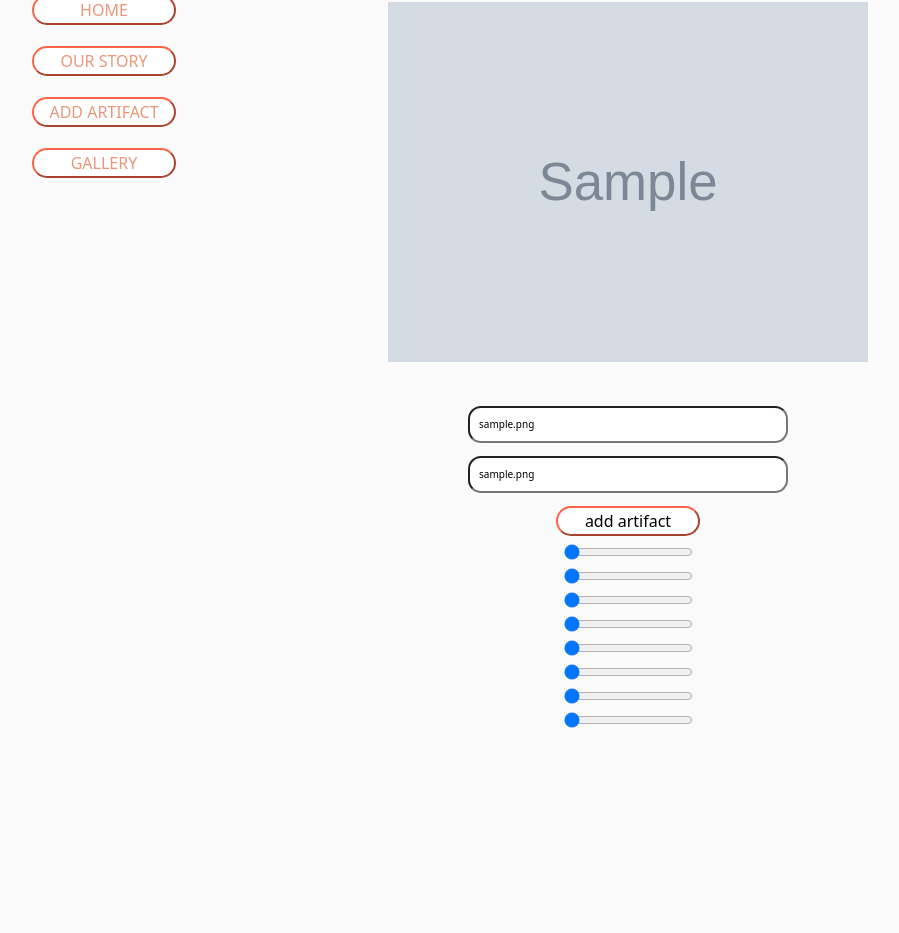
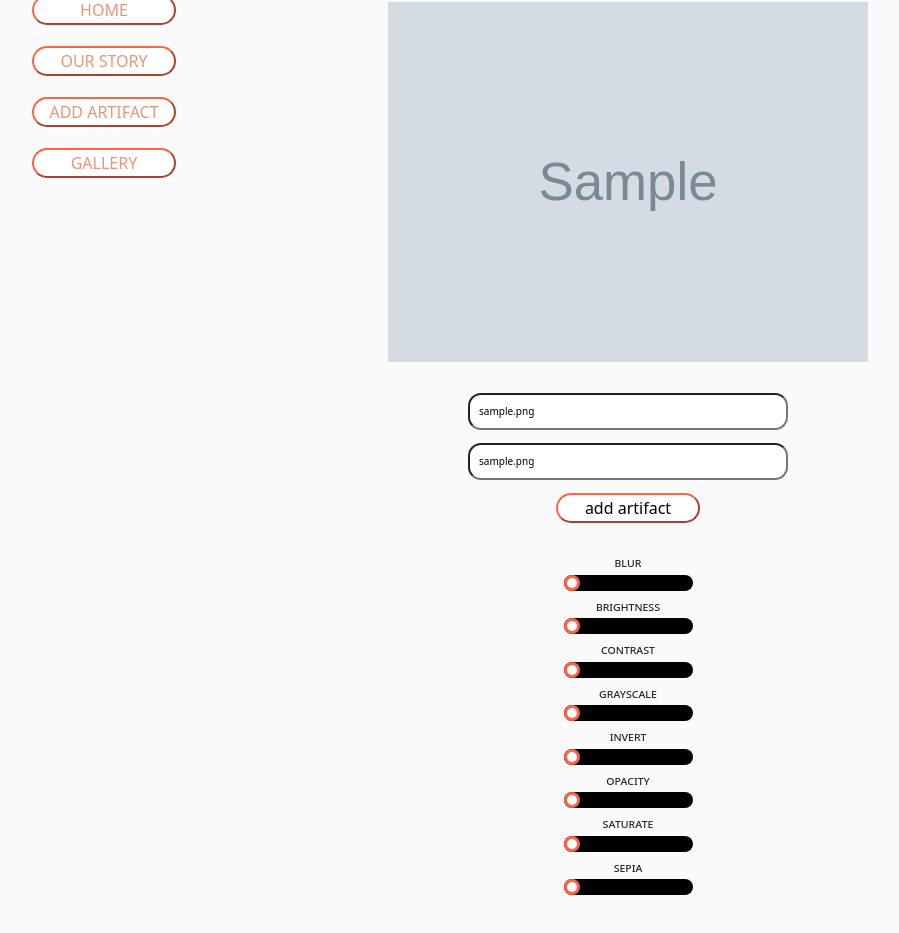
Before and after one commit to jasondoze/Inheritance-, a Django app: page /editartifact/1 in a window 1280 px wide. Shown: the part 179-1112 px from the top of the page, without its empty margins (12-911 px from the left). Before the commit the page ends 907 px from the top, so only its background shows below. Run offline with Django 3.2, Linux system fonts and the light colour scheme; tables that the repository leaves empty hold one stand-in row (values such as "Sample post"); grey boxes marked "Sample" are stand-in pictures; some libraries are stand-ins or nearby versions.

Commit message:
labels fixed and overall styles aligned/update to date

```diff
--- a/inheritance/inheritanceapp/forms.py
+++ b/inheritance/inheritanceapp/forms.py
@@ -8,9 +8,9 @@ from .models import *
 class ImageForm(forms.ModelForm):
     """Form for the image model"""
 
-    imgtitle = forms.CharField(widget=forms.TextInput(attrs={"placeholder": "  enter title", "class": "control-the-form"}))
-    imgdesc = forms.CharField(widget=forms.TextInput(attrs={"placeholder": "  enter description", "class": "control-the-form"}))
-    image = forms.FileField(widget=forms.ClearableFileInput(attrs={"class": "control-choosefile-btn"}))
+    imgtitle = forms.CharField(label=False, widget=forms.TextInput(attrs={"placeholder": "  enter title", "class": "control-the-form"}))
+    imgdesc = forms.CharField(label=False, widget=forms.TextInput(attrs={"placeholder": "  enter description", "class": "control-the-form"}))
+    image = forms.FileField(label=False, widget=forms.ClearableFileInput(attrs={"class": "control-choosefile-btn"}))
     class Meta:
         model = Artifact
         fields = ('artifact_id', 'imgtitle', 'imgdesc', 'image')
--- a/inheritance/inheritanceapp/static/style.css
+++ b/inheritance/inheritanceapp/static/style.css
@@ -120,7 +120,14 @@ button.btn.btn-primary:hover {
     transform: scale(1.15);
     background-color: darksalmon;
 }
-label {
+
+/* WHEN ACTIVE CODE BELOW OVERRIDES ALL TO NOT DISPLAY ANY LABELS */
+/* label {
+    display: none;
+} */
+
+/* CODE BELOW USES SPECIFICITY TO TARGET EXACT LABEL TO DISPLAY WHILE LABEL=FALSE APPLIED TO ATTRIBUTES IN FORMS FILE ALLOWS OTHER LABELS TO NOT DISPLAY */
+form#editArtifactFormDiv label {
     display: none;
 }
 h3 {
@@ -215,10 +222,14 @@ input#id_imgtitle, input#id_imgdesc, center {
     margin-bottom: .563rem;
     width: 50%;
 }
-input#id_image, input#file-upload-button {
+input#id_image {
     width: 25%;
     border-radius: .188rem;
     background-color: #FAFAFA;
+}
+input#file-upload-button,
+input#id_image.control-choosefile-btn {
+    width: 50%;
 }
 .control-the-form,
 input#id_imgtitle,
@@ -255,8 +266,7 @@ input#id_imgtitle:focus, input#id_imgdesc:focus, input#id_image:focus, input#fil
 }
 input#id_imgtitle,
 input#id_imgdesc,
-input#id_image,
-input#file-upload-button {
+input#id_image {
   margin: 0 auto;
 }
 input#id_imgtitle:focus, input#id_imgdesc:focus, input#id_image:focus {
@@ -265,7 +275,8 @@ input#id_imgtitle:focus, input#id_imgdesc:focus, input#id_image:focus {
 }
 center,
 #preloadedImg,
-#preloadImgEditBtn {
+#preloadImgEditBtn,
+.editPgFilterBtnsDiv {
   display: block;
   margin-left: auto;
   margin-right: auto;
@@ -276,17 +287,52 @@ h3.uploadSuccessText {
 }
 .uploadSuccessText,
 #preloadImgEditBtn,
-input#id_imgtitle,
 input#id_imgdesc {
     margin-top: .813rem;
+    margin-bottom: .813rem;
+}
+input#id_imgtitle {
+    margin-top: 6rem;
     margin-bottom: .813rem;
 }
 button#preloadImgEditBtn > a {
     color: black;
 }
+center form {
+    margin-top: -6rem;
+}
+.editPgFilterBtnsDiv {
+    margin-top: .05rem;
+}
 #editPageImageRender {
     width: 75%;
     margin-top: -25rem;
+}
+label.filterLabels {
+    font-size: small;
+    text-transform: lowercase;
+    font-variant: small-caps;
+
+    display: flex;
+    flex-wrap: wrap;
+    justify-content: center;
+}
+
+/* CODE BELOW CHANGES COLOR OF BACKGROUND NOT CIRCULAR SLIDER ELEMENT */
+input[type='range'] {
+    -webkit-appearance: none;
+    background-color: black;
+    border-radius: .5rem;
+    outline: none;
+}
+input[type=range]::-webkit-slider-thumb {
+    /* CODE LINE BEFORE REQUIRED TO NOT DISPLAY SLIDERS BEFORE SUBSEQUENT THEN ADDS SLIDERS BACK IN; NOTE MAY NOT WORK IN MOZILLA DESPITE ADD ABOVE */
+    -webkit-appearance: none;
+    border: .2rem solid tomato;
+    border-radius: 50%;
+    height: 1rem;
+    width: 1rem;
+    background-color: white;
 }
 .createdAtClass {
     font-size: xx-small;
--- a/inheritance/inheritanceapp/templates/editartifact.html
+++ b/inheritance/inheritanceapp/templates/editartifact.html
@@ -28,8 +28,8 @@
 <br/>
 <br/>
 <br/>
+
 <div id="addArtifactFormWrappingDiv">
-
     <center>
         <img src="{{ artifact.image.url}}" alt="connect" id="editPageImageRender">
         <form method="post" enctype="multipart/form-data" id="editArtifactFormDiv">
@@ -41,22 +41,22 @@
 </div>
 <br/>
 <div class="editPgFilterBtnsDiv">
-    <label>Blur</label>
-    <input type="range" min="0" max="100" value="0" step="1" onchange="applyFilter()" data-filter="blur" data-scale="px"/><br>
-    <label>Brightness</label>
-    <input type="range" min="0" max="200" value="0" step="1" onchange="applyFilter()" data-filter="brightness"  data-scale="%"><br>
-    <label>Contrast</label>
-    <input type="range" min="0" max="200" value="0" step="1" onchange="applyFilter()" data-filter="contrast" data-scale="%"/><br/>
-    <label>Grayscale</label>
-    <input type="range" min="0" max="100" value="0" step="1" onchange="applyFilter()" data-filter="grayscale" data-scale="%"/><br>
-    <label>Invert</label>
-    <input type="range" min="0" max="100" value="0" step="1" onchange="applyFilter()" data-filter="invert" data-scale="%"/><br/>
-    <label>Opacity</label>
-    <input type="range" min="0" max="100" value="0" step="1" onchange="applyFilter()" data-filter="opacity" data-scale="%"/><br/>
-    <label>Saturate</label>
-    <input type="range" min="1" max="100" value="1" step="1" onchange="applyFilter()" data-filter="saturate" data-scale="px"/><br>
-    <label>Sepia</label>
-    <input type="range" min="0" max="100" value="0" step="1" onchange="applyFilter()" data-filter="sepia" data-scale="px"/><br/>
+    <label class="filterLabels">Blur</label>
+    <input type="range" min="0" max="100" value="0" step="1" onchange="applyFilter()" data-filter="blur" data-scale="px" class="filterSliders"/><br>
+    <label class="filterLabels">Brightness</label>
+    <input type="range" min="0" max="200" value="0" step="1" onchange="applyFilter()" data-filter="brightness"  data-scale="%" class="filterSliders"/><br>
+    <label class="filterLabels">Contrast</label>
+    <input type="range" min="0" max="200" value="0" step="1" onchange="applyFilter()" data-filter="contrast" data-scale="%" class="filterSliders"/><br/>
+    <label class="filterLabels">Grayscale</label>
+    <input type="range" min="0" max="100" value="0" step="1" onchange="applyFilter()" data-filter="grayscale" data-scale="%" class="filterSliders"/><br>
+    <label class="filterLabels">Invert</label>
+    <input type="range" min="0" max="100" value="0" step="1" onchange="applyFilter()" data-filter="invert" data-scale="%" class="filterSliders"/><br/>
+    <label class="filterLabels">Opacity</label>
+    <input type="range" min="0" max="100" value="0" step="1" onchange="applyFilter()" data-filter="opacity" data-scale="%" class="filterSliders"/><br/>
+    <label class="filterLabels">Saturate</label>
+    <input type="range" min="1" max="100" value="1" step="1" onchange="applyFilter()" data-filter="saturate" data-scale="px" class="filterSliders"/><br>
+    <label class="filterLabels">Sepia</label>
+    <input type="range" min="0" max="100" value="0" step="1" onchange="applyFilter()" data-filter="sepia" data-scale="px" class="filterSliders"/><br/>
 </div>
 
     <script type="text/javascript">
```
